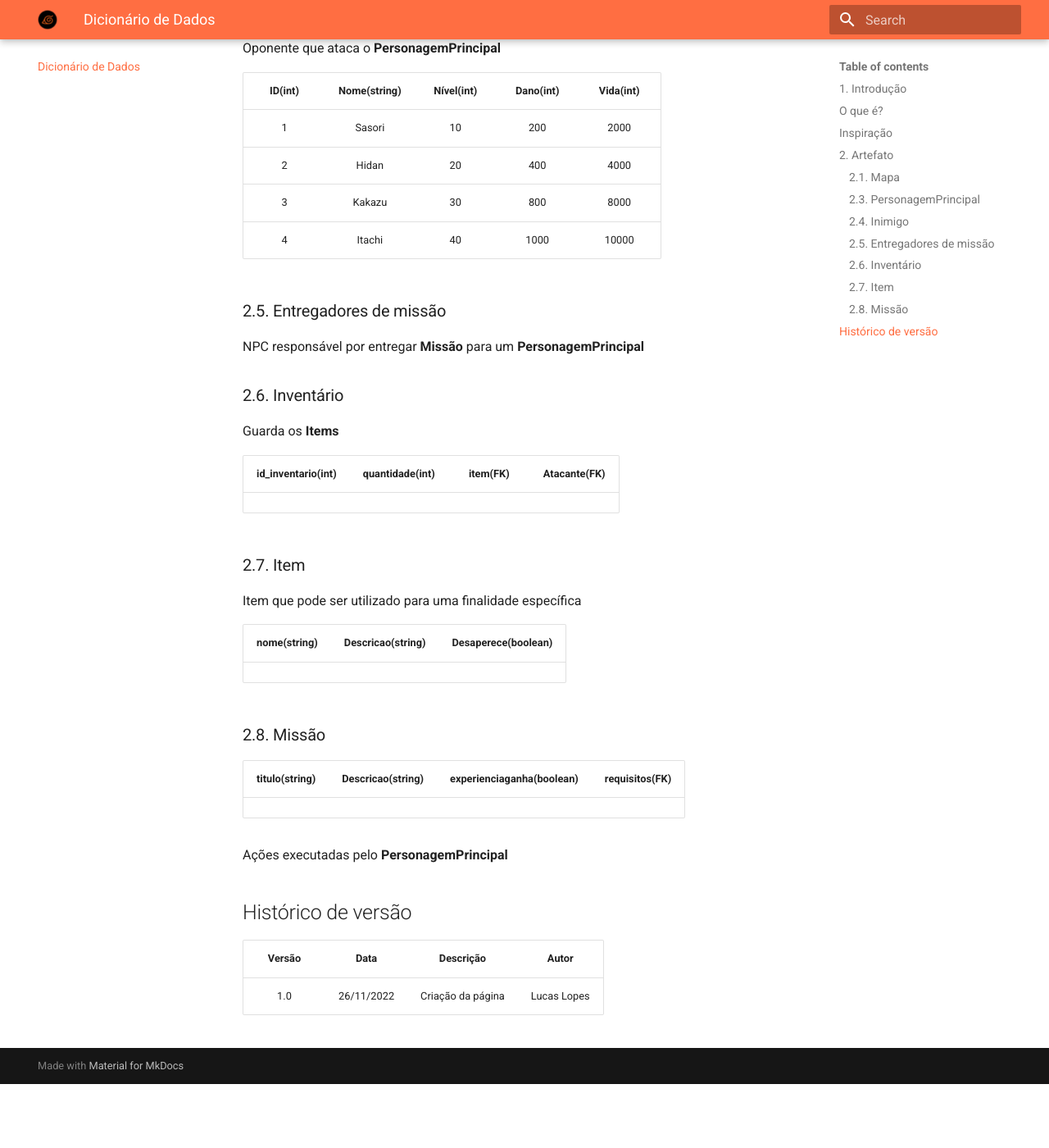
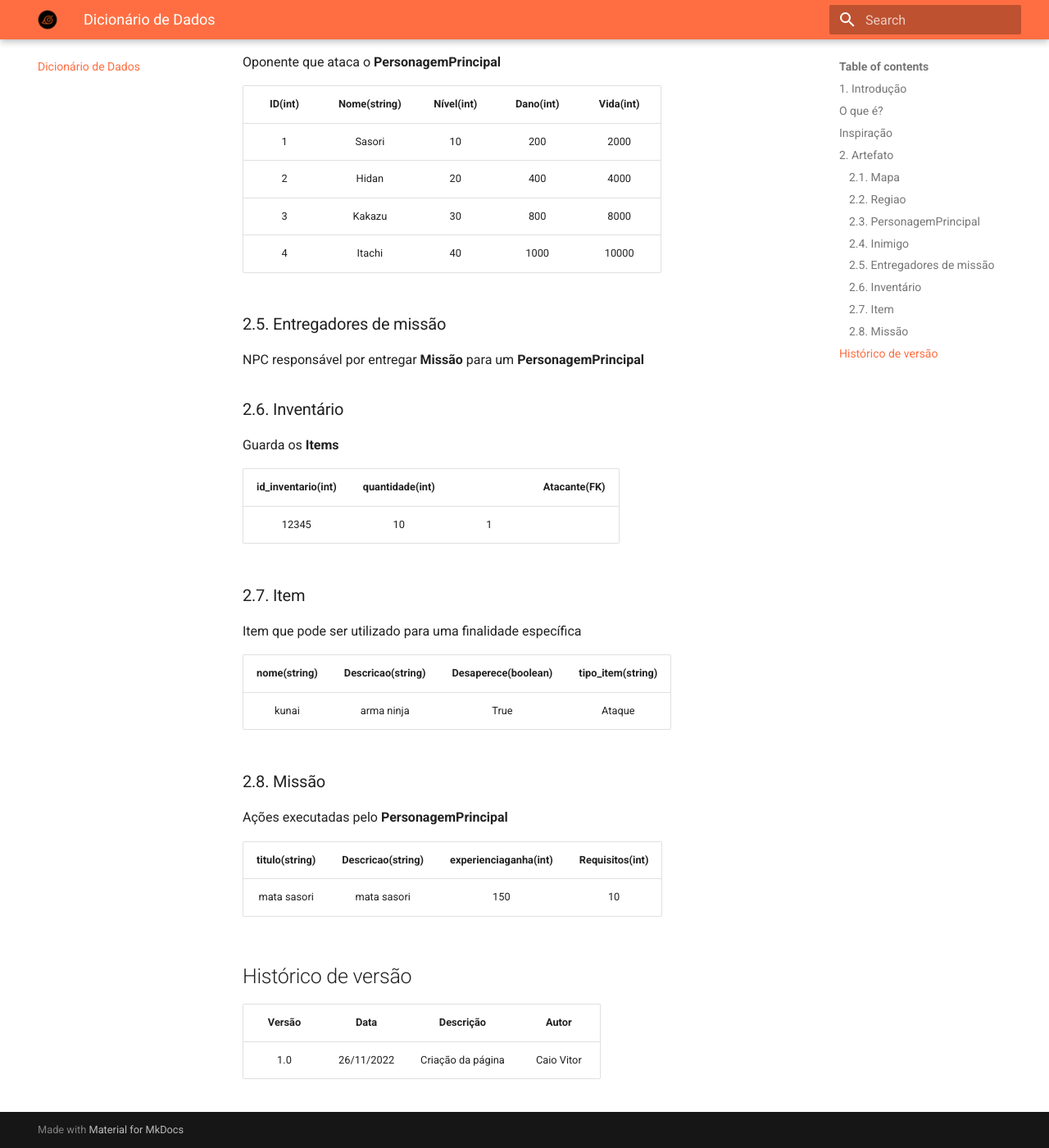
Before and after one commit to SBD1/grupo3_Naruto, an MkDocs documentation site: the page built from documentation/docs/dicionario_de_dados.md, in a window 1280 px wide and 1400 px high, scrolled down 1765 px. Shown: the whole window at 82% size. Built offline with MkDocs 1.6.1 and Material for MkDocs 9.7.7, drawn with Linux system fonts in a browser that asks for light colours; before the commit the page ends 3087 px from its top, so only the background shows below that; some of the changed text lies outside the part shown.

Commit message:
chore: add more things

```diff
--- a/documentation/docs/dicionario_de_dados.md
+++ b/documentation/docs/dicionario_de_dados.md
@@ -21,6 +21,7 @@ formado pela junção de **Regiões**
 | nome(string) | tamanho(int) | descricao(string) |
 | :-: | :-: | :-: |
 Vila Oculta da Folha|
+
 ### 2.2. Regiao
 
 Partes do Mapa onde contém **items , PersonagemPrincipal e Inimigo**
@@ -63,25 +64,28 @@ NPC responsável por entregar **Missão** para um  **PersonagemPrincipal**
 
 Guarda os **Items**
 
-| id_inventario(int)| quantidade(int) | item(FK) | Atacante(FK) |
+| id_inventario(int)| quantidade(int) |  | Atacante(FK) |
 | :-: | :-: | :-: | :-:  |
+| 12345| 10 | 1 |
 
 ### 2.7. Item
 
 Item que pode ser utilizado para uma finalidade específica
 
-| nome(string) | Descricao(string) | Desaperece(boolean) |
-| :-: | :-: | :-: |
+| nome(string) | Descricao(string) | Desaperece(boolean) |tipo_item(string)
+| :-: | :-: | :-: | :-: |
+| kunai| arma ninja | True |Ataque|
 
 ### 2.8. Missão
+Ações executadas pelo **PersonagemPrincipal**
 
-| titulo(string) | Descricao(string) | experienciaganha(boolean) | requisitos(FK)|
+| titulo(string) | Descricao(string) | experienciaganha(int) | Requisitos(int)|
 | :-: | :-: | :-: | :-: |
+| mata sasori | mata sasori  | 150 | 10|
 
-Ações executadas pelo **PersonagemPrincipal**
 
 
 ## Histórico de versão
 | Versão | Data | Descrição | Autor |
 | :----: | :--: | :-------: | :---:
-|1.0 | 26/11/2022 | Criação da página | Lucas Lopes | Caio Vitor Carneiro |
+|1.0 | 26/11/2022 | Criação da página | Caio Vitor |
```
